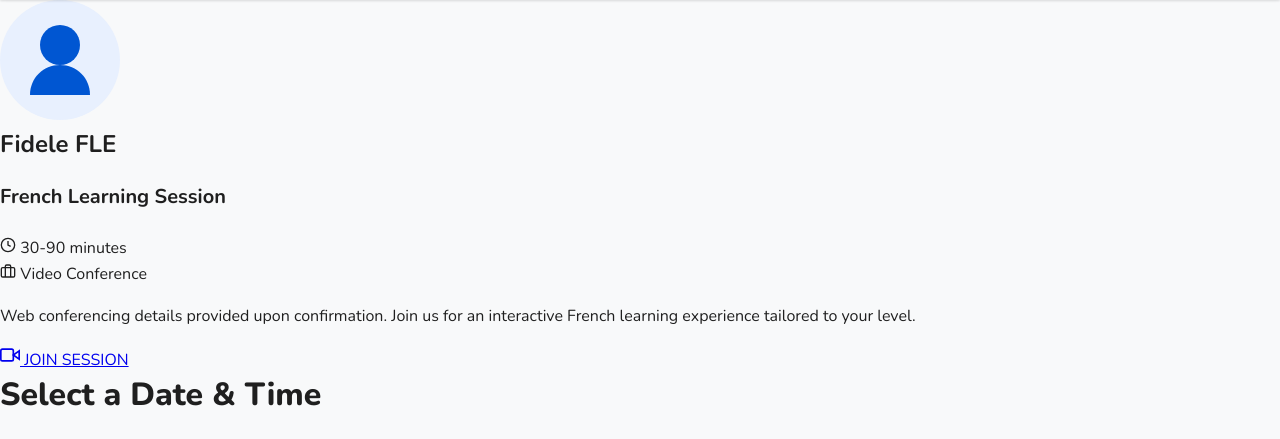
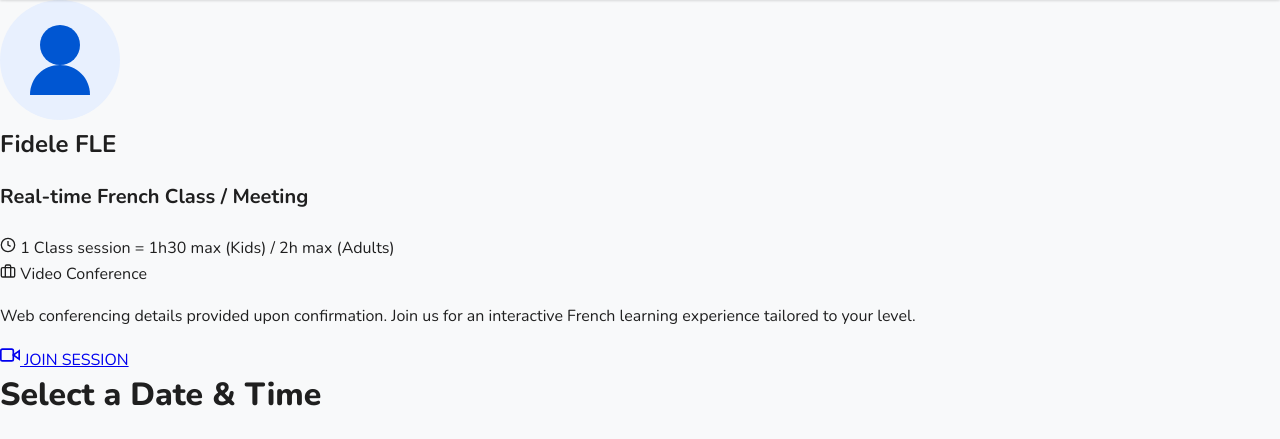
Before and after one commit to ellyj164/nerw, a WordPress theme: template wp-content/themes/them-main/page-booking-calendar.php in a window 1280 px wide. Shown: the part 77-516 px from the top of the page. Run offline with PHP 8.4 and a stand-in for WordPress, Linux system fonts and the light colour scheme; the site name, menu and one post (Sample post) are stand-ins, and other content is empty; some libraries are stand-ins or nearby versions.

Commit message:
Update 6: Update session description text in booking calendar
Co-authored-by: ellyj164 <226191809+ellyj164@users.noreply.github.com>

```diff
--- a/wp-content/themes/them-main/page-booking-calendar.php
+++ b/wp-content/themes/them-main/page-booking-calendar.php
@@ -32,13 +32,13 @@ get_header();
             <h3 class="instructor-name"><?php echo esc_html(get_theme_mod('fph_instructor_name', 'Fidele FLE')); ?></h3>
 
             <div class="session-info">
-                <h4><?php esc_html_e('French Learning Session', 'french-practice-hub'); ?></h4>
+                <h4><?php esc_html_e('Real-time French Class / Meeting', 'french-practice-hub'); ?></h4>
                 <div class="session-detail">
                     <svg width="16" height="16" viewBox="0 0 24 24" fill="none" stroke="currentColor" stroke-width="2">
                         <circle cx="12" cy="12" r="10"></circle>
                         <polyline points="12 6 12 12 16 14"></polyline>
                     </svg>
-                    <span id="session-duration-display" data-duration="30-90 minutes"><?php esc_html_e('30-90 minutes', 'french-practice-hub'); ?></span>
+                    <span id="session-duration-display" data-duration="1 Class session = 1h30 max (Kids) / 2h max (Adults)"><?php esc_html_e('1 Class session = 1h30 max (Kids) / 2h max (Adults)', 'french-practice-hub'); ?></span>
                 </div>
                 <div class="session-detail">
                     <svg width="16" height="16" viewBox="0 0 24 24" fill="none" stroke="currentColor" stroke-width="2">
```
